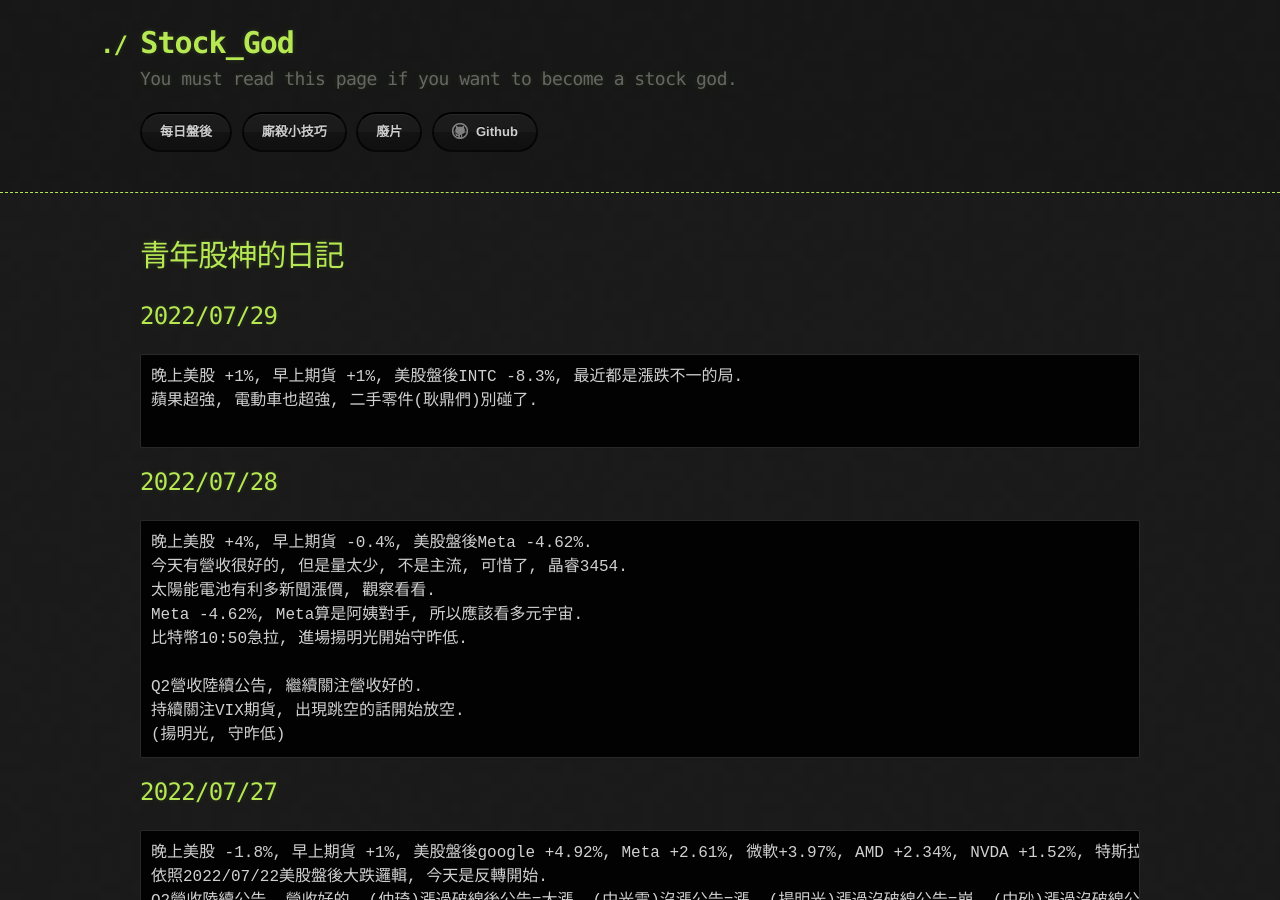
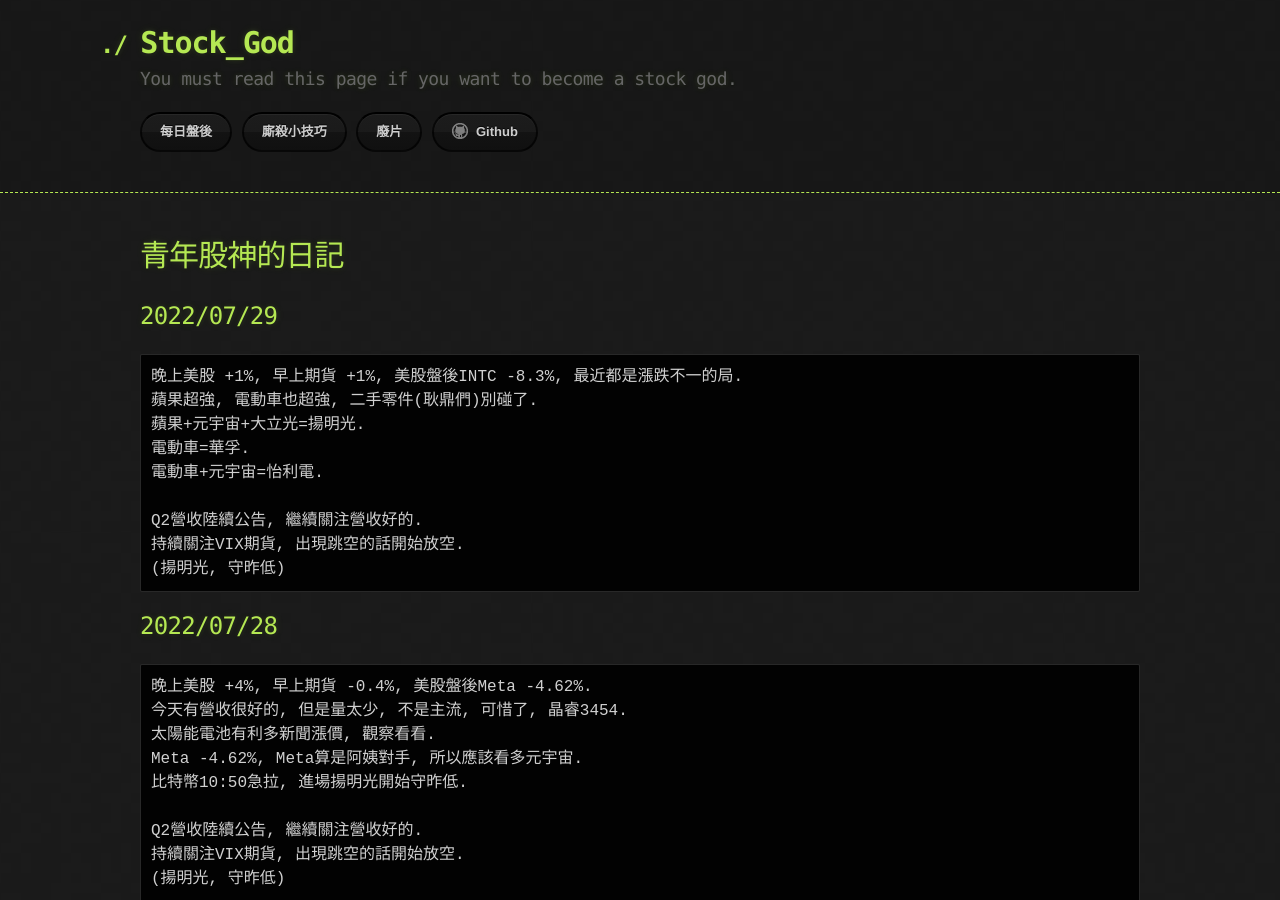
Before and after one commit to lepg5487/Stock_God, a Jekyll site: the page built from index.md, in a window 1280 px wide and 900 px high. Built offline with Jekyll 4.4.1, drawn with Linux system fonts in a browser that asks for light colours; our own code applies the rules of GitHub Pages for plain Markdown files.

Commit message:
Update index.md

````diff
--- a/index.md
+++ b/index.md
@@ -7,7 +7,13 @@ layout: testlayouts
 ```
 晚上美股 +1%, 早上期貨 +1%, 美股盤後INTC -8.3%, 最近都是漲跌不一的局.
 蘋果超強, 電動車也超強, 二手零件(耿鼎們)別碰了.
-
+蘋果+元宇宙+大立光=揚明光.
+電動車=華孚.
+電動車+元宇宙=怡利電.
+
+Q2營收陸續公告, 繼續關注營收好的.
+持續關注VIX期貨, 出現跳空的話開始放空.
+(揚明光, 守昨低)
 ```
 
 ## 2022/07/28
````
